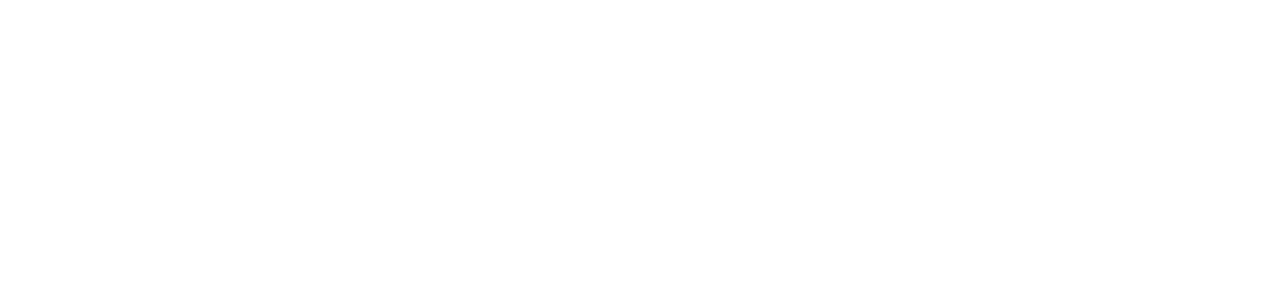
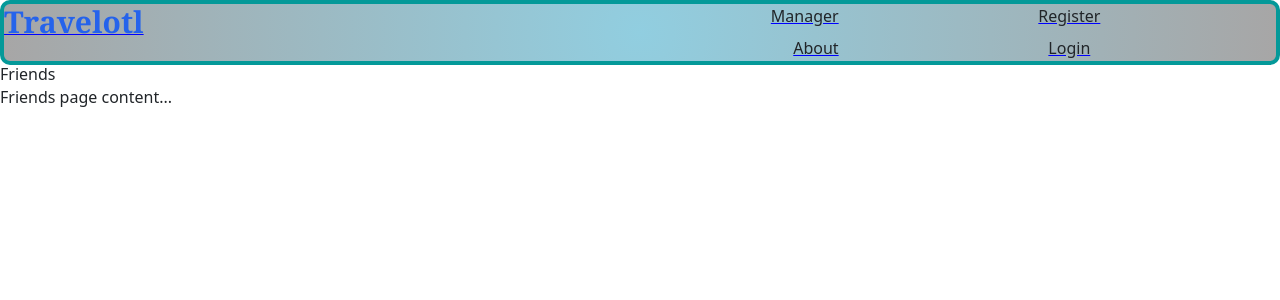
Before and after one commit to WellsOfLivingWater/TeenTitans-Travelotl, a React (Vite) app: page /friends in a window 1280 px wide. Before the commit this address had no page. Shown: the top 300 px of the page. Built offline with nearby package versions, Linux system fonts and the light colour scheme.

Commit message:
Added friends page.

```diff
--- /dev/null
+++ b/client/components/headerPages/Friends.jsx
@@ -0,0 +1,11 @@
+import Header from './Header';
+
+export default function Friends() {
+  return (
+    <div>
+      <Header />
+      <h2>Friends</h2>
+      <p>Friends page content...</p>
+    </div>
+  );
+}
--- a/client/index.jsx
+++ b/client/index.jsx
@@ -18,9 +18,10 @@ import suggestionsReducer from './components/itineraryComponents/suggestionsRedu
 import App from './App';
 import Main from './components/Main';
 import About from './components/headerPages/About';
+import Manager from './components/headerPages/Manager';
+import Friends from './components/headerPages/Friends';
 import Register from './components/headerPages/Register';
 import Login from './components/headerPages/Login';
-import Manager from './components/headerPages/Manager';
 import Form from './components/formComponents/Form';
 import ItineraryPage from './components/itineraryComponents/ItineraryPage';
 
@@ -59,8 +60,9 @@ createRoot(root).render(
             <Route index element={<Main />} />
 
             {/* Header link routes */}
+            <Route path='/about' element={<About />} />
             <Route path='/manager' element={<Manager />} />
-            <Route path='/about' element={<About />} />
+            <Route path='/friends' element={<Friends />} />
             <Route path='/login' element={<Login />} />
             <Route path='/register' element={<Register />} />
 
```
